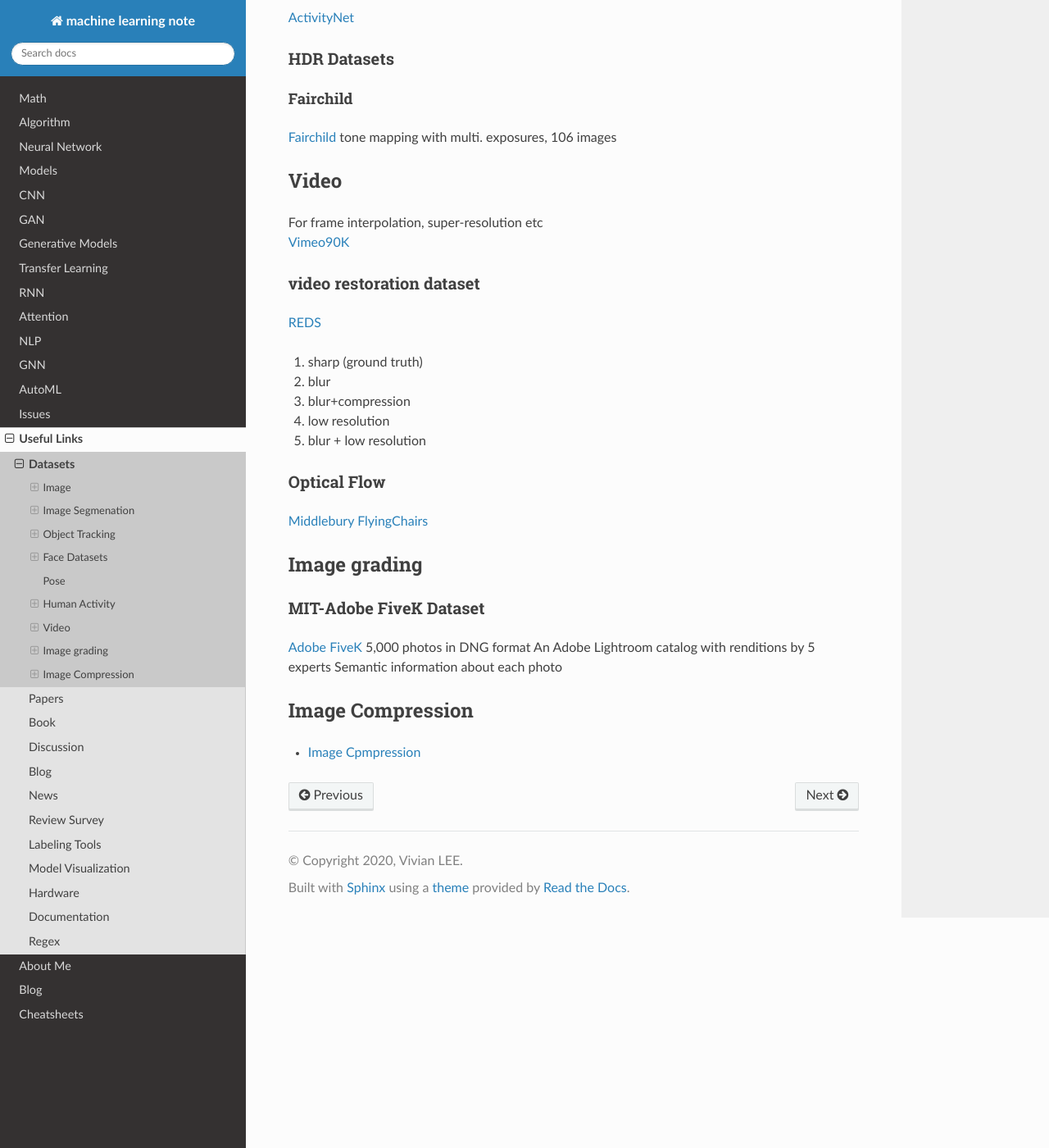
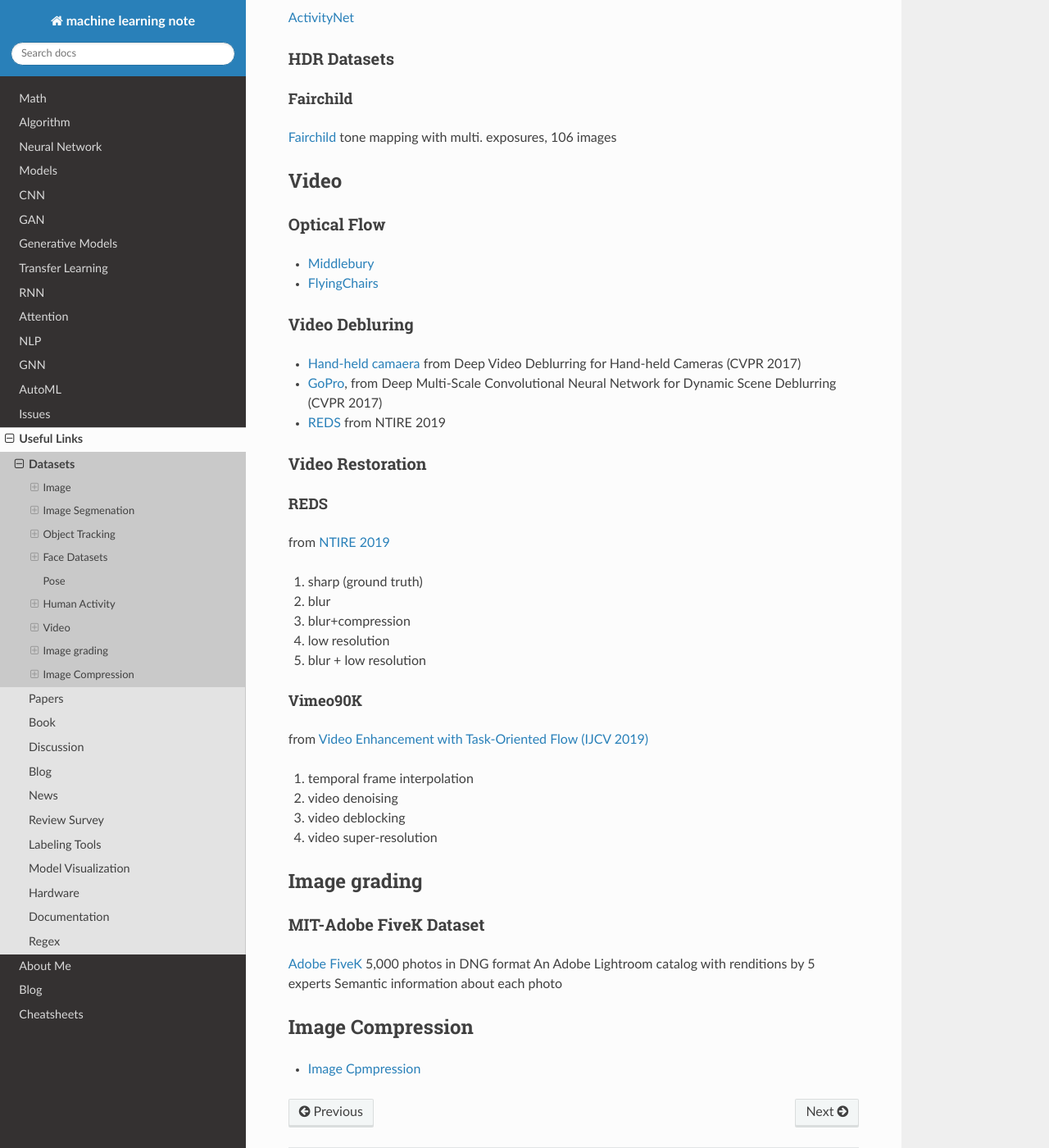
Before and after one commit to vlee-harmonicinc/machine-learning-note, a Sphinx documentation site: the page built from source/links/datasets.md, in a window 1280 px wide and 1400 px high, scrolled down 2467 px. Shown: the whole window at 82% size. Built offline with Sphinx 7.4.7 and the Read the Docs theme 2.0.0, drawn with Linux system fonts in a browser that asks for light colours; comment, search, counter and statistics services are not loaded.

Commit message:
Update datasets.md

```diff
--- a/source/links/datasets.md
+++ b/source/links/datasets.md
@@ -75,18 +75,27 @@ provide one boundary box in a reference frame, then following this items
 tone mapping with multi. exposures, 106 images
 
 ## Video
-For frame interpolation, super-resolution etc
-[Vimeo90K](http://toflow.csail.mit.edu/)
-### video restoration dataset
-[REDS](https://seungjunnah.github.io/Datasets/reds.html)
+### Optical Flow
+* [Middlebury](http://vision.middlebury.edu/flow/data/)
+* [FlyingChairs](https://lmb.informatik.uni-freiburg.de/resources/datasets/FlyingChairs.en.html)
+### Video Debluring
+* [Hand-held camaera](https://www.cs.ubc.ca/labs/imager/tr/2017/DeepVideoDeblurring/) from Deep Video Deblurring for Hand-held Cameras (CVPR 2017)
+* [GoPro](https://github.com/SeungjunNah/DeepDeblur_release), from Deep Multi-Scale Convolutional Neural Network for Dynamic Scene Deblurring (CVPR 2017)
+* [REDS](https://seungjunnah.github.io/Datasets/reds.html) from NTIRE 2019
+### Video Restoration
+#### REDS
+from [NTIRE 2019](https://seungjunnah.github.io/Datasets/reds.html)
 1. sharp (ground truth)
 1. blur
 1. blur+compression
 1. low resolution
 1. blur + low resolution
-### Optical Flow
-[Middlebury](http://vision.middlebury.edu/flow/data/)
-[FlyingChairs](https://lmb.informatik.uni-freiburg.de/resources/datasets/FlyingChairs.en.html)
+#### Vimeo90K
+from [Video Enhancement with Task-Oriented Flow (IJCV 2019)](http://toflow.csail.mit.edu/)
+1. temporal frame interpolation
+1. video denoising
+1. video deblocking
+1. video super-resolution
 
 ## Image grading
 ### MIT-Adobe FiveK Dataset
```
